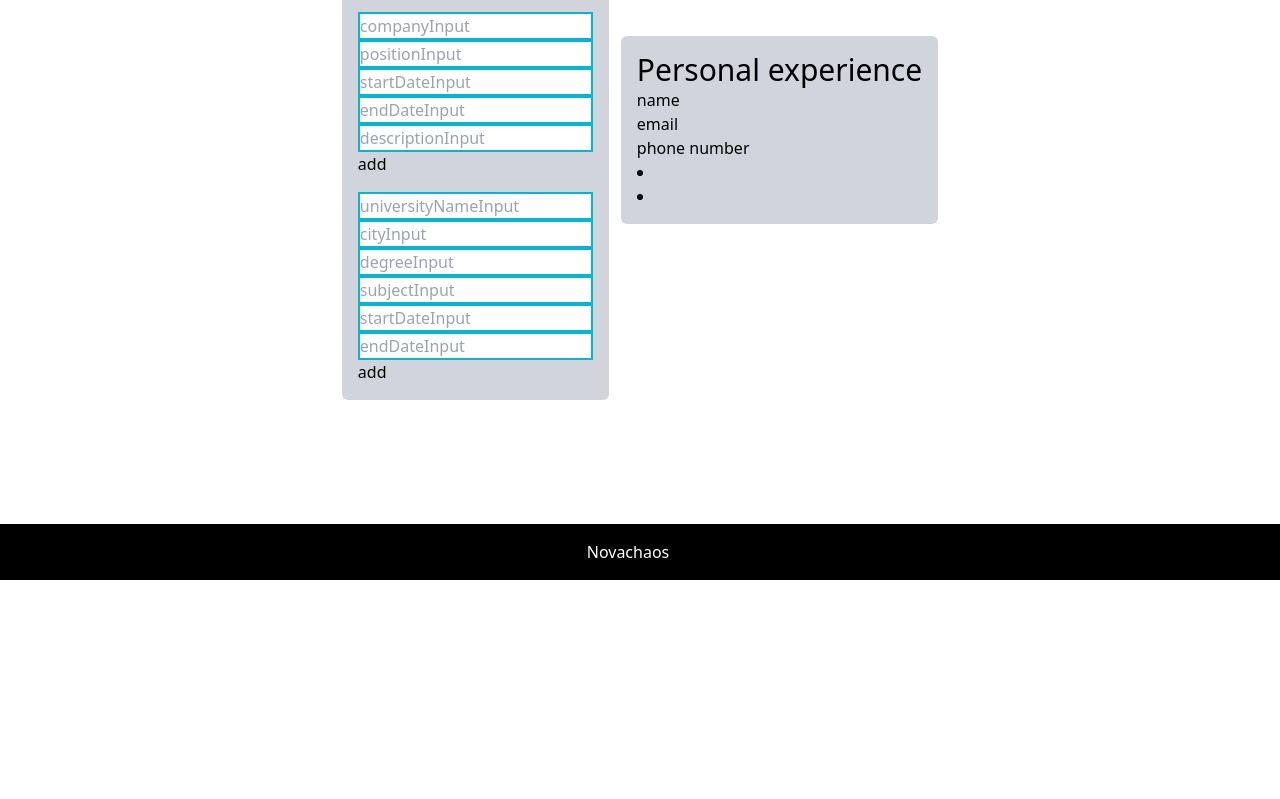
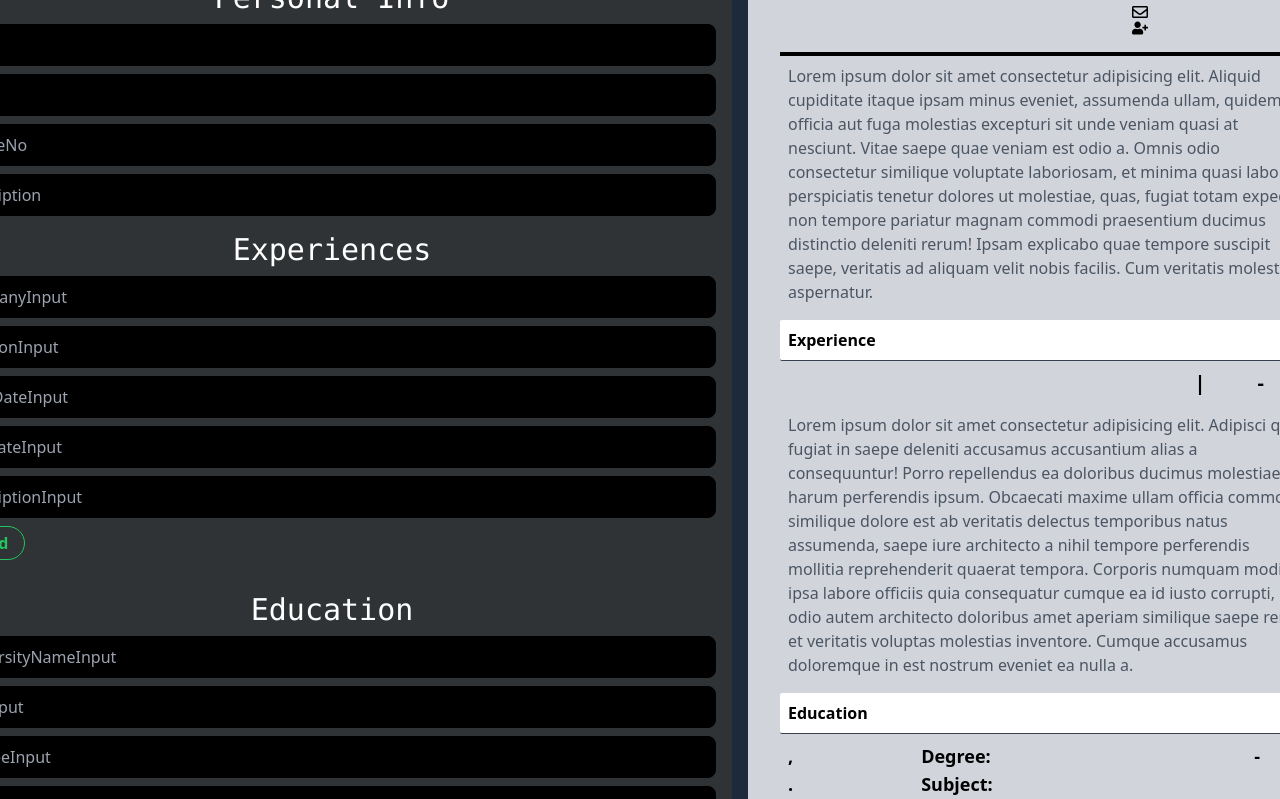
Before and after one commit to Novachaos82/cv-project, a React (Create React App) app: page / in a window 1280 px wide. Shown: the part 220-1019 px from the top of the page. Before the commit the page ends 800 px from the top, so only its background shows below. Built offline with nearby package versions, Linux system fonts and the light colour scheme.

Commit message:
add styles

```diff
--- a/package.json
+++ b/package.json
@@ -8,6 +8,7 @@
     "@testing-library/user-event": "^13.5.0",
     "react": "^18.2.0",
     "react-dom": "^18.2.0",
+    "react-icons": "^4.4.0",
     "react-scripts": "5.0.1",
     "uniqid": "^5.4.0",
     "web-vitals": "^2.1.4"
--- a/src/components/form/educationForm.jsx
+++ b/src/components/form/educationForm.jsx
@@ -3,6 +3,7 @@ const EducationForm = (props) => {
 
   return (
     <div>
+      <h1 className="title">Education</h1>
       {educationArr.map((obj, index) => {
         return (
           <li className="list-none" key={obj.id} data-id={obj.id}>
@@ -72,9 +73,18 @@ const EducationForm = (props) => {
                 id="endDate"
               ></input>
             </div>
-            <button onClick={(e) => props.addClick(e)}>add</button>
+            <button
+              className="btn  border-green-500 text-green-500 hover:bg-green-500"
+              onClick={(e) => props.addClick(e)}
+            >
+              add
+            </button>
             {educationArr.length > 1 ? (
-              <button data-id={obj.id} onClick={(e) => props.deleteClick(e)}>
+              <button
+                className="btn  text-red-500 border-red-500 hover:bg-red-500"
+                data-id={obj.id}
+                onClick={(e) => props.deleteClick(e)}
+              >
                 delete
               </button>
             ) : (
--- a/src/components/form/footer.jsx
+++ b/src/components/form/footer.jsx
@@ -1,7 +1,7 @@
 const Footer = () => {
   return (
     <div>
-      <div className="flex items-center justify-center bg-black text-white p-4 bottom-0 absolute w-screen">
+      <div className="flex items-center justify-center bg-black text-white p-4 bottom-0 w-full">
         Novachaos
         <a href="https://github.com/Novachaos82" className="inline-block">
           <svg
--- a/src/components/form/header.jsx
+++ b/src/components/form/header.jsx
@@ -1,6 +1,6 @@
 const Header = () => {
   return (
-    <div className="w-screen bg-black p-4 flex justify-center items-center">
+    <div className="w-full bg-black p-4 flex justify-center items-center">
       <h3 className="text-white text-5xl font-medium">Header</h3>
     </div>
   );
--- a/src/components/form/mainForm.jsx
+++ b/src/components/form/mainForm.jsx
@@ -18,6 +18,7 @@ class MainForm extends Component {
         name: "",
         email: "",
         phoneNo: "",
+        description: "",
       },
 
       workExperience: {
@@ -75,6 +76,7 @@ class MainForm extends Component {
         name: document.getElementById("name").value,
         email: document.getElementById("email").value,
         phoneNo: document.getElementById("phoneNo").value,
+        description: document.getElementById("description").value,
       },
     });
     console.log(e.target.value);
@@ -157,9 +159,9 @@ class MainForm extends Component {
         <Header />
         <div
           id="mainContent"
-          className="flex space-x-3 justify-center items-center"
+          className="grid grid-cols-1  space-y-8 justify-center  mx-auto my-0 p-24 lg:grid-cols-[800px_minmax(600px,_600px)] md:gap-4 md:space-y-0 w-full bg-slate-800 overflow-y-scroll"
         >
-          <div className="flex-row rounded-md bg-gray-300 h-fit w-fit p-4  justify-center items-center space-y-4">
+          <div className="flex-row rounded-md bg-custom-black  w-full p-4  justify-center items-center text-white">
             <div className="">
               <PersonalForm change={this.peronalInfoHandler} />
             </div>
@@ -172,6 +174,7 @@ class MainForm extends Component {
                 deleteClick={this.workExperienceDeleteHandler}
               />
             </div>
+
             <EducationForm
               change={this.educationHandler}
               educationArr={this.state.educationArray}
@@ -180,15 +183,16 @@ class MainForm extends Component {
               deleteClick={this.educationDeleteHandler}
             />
           </div>
-          <div className="fields">
+          <div className="flex-row rounded-md bg-gray-300 h-fit w-full p-8  justify-center items-center ">
             <div>
-              <h1 className="title">Personal experience</h1>
               <PersonalPreview
                 naam={this.state.personalData.name}
                 email={this.state.personalData.email}
                 phoneNo={this.state.personalData.phoneNo}
+                description={this.state.personalData.description}
               />
 
+              <div className="description-heading">Experience</div>
               {this.state.workExperienceArray.map((obj, index) => {
                 return (
                   <div key={index}>
@@ -204,6 +208,7 @@ class MainForm extends Component {
                 );
               })}
 
+              <div className="description-heading">Education</div>
               {this.state.educationArray.map((obj, index) => {
                 return (
                   <div key={index}>
--- a/src/components/form/personalForm.jsx
+++ b/src/components/form/personalForm.jsx
@@ -26,6 +26,14 @@ const PersonalForm = (props) => {
           id="phoneNo"
         ></input>
       </div>
+      <div>
+        <input
+          className="input"
+          onChange={props.change}
+          placeholder="description"
+          id="description"
+        ></input>
+      </div>
     </div>
   );
 };
--- a/src/components/form/workExperienceForm.jsx
+++ b/src/components/form/workExperienceForm.jsx
@@ -2,6 +2,7 @@ const WorkExperienceForm = (props) => {
   const { experienceArr } = props;
   return (
     <div>
+      <h1 className="title">Experiences</h1>
       {experienceArr.map((obj, index) => {
         return (
           <li className="list-none" key={obj.id} data-id={obj.id}>
@@ -60,9 +61,18 @@ const WorkExperienceForm = (props) => {
                 id="description"
               ></input>
             </div>
-            <button onClick={(e) => props.addClick(e)}>add</button>
+            <button
+              className="btn border-green-500 text-green-500 hover:bg-green-500"
+              onClick={(e) => props.addClick(e)}
+            >
+              add
+            </button>
             {experienceArr.length > 1 ? (
-              <button data-id={obj.id} onClick={(e) => props.deleteClick(e)}>
+              <button
+                className="btn text-red-500 border-red-500 hover:bg-red-500"
+                data-id={obj.id}
+                onClick={(e) => props.deleteClick(e)}
+              >
                 delete
               </button>
             ) : (
--- a/src/components/preview/educationPreview.jsx
+++ b/src/components/preview/educationPreview.jsx
@@ -1,14 +1,28 @@
 const EducationPreview = (props) => {
   return (
     <div>
-      <li className="" key={props.id}>
-        <label className="block">{props.universityName}</label>
-        <label className="block">{props.city}</label>
-        <label className="block">{props.degree}</label>
-        <label className="block">{props.subject}</label>
-        <label className="block">{props.startDate}</label>
-        <label className="block">{props.endDate}</label>
-      </li>
+      <div className="flex p-2 text-lg font-semibold" key={props.id}>
+        <div className="flex-1 flex gap-32">
+          <div>
+            <div className="">{props.universityName},</div>
+            <div className="">{props.city}.</div>
+          </div>
+          <div>
+            <div className="">
+              Degree:<span className=" ml-2 font-light">{props.degree}</span>
+            </div>
+            <div className="">
+              Subject:<span className="ml-2 font-light">{props.subject}</span>
+            </div>
+          </div>
+        </div>
+
+        <div className="flex gap-3">
+          <div className="w-9 min-w-fit">{props.startDate}</div>
+          <div>-</div>
+          <div className="w-9 min-w-fit">{props.endDate}</div>
+        </div>
+      </div>
     </div>
   );
 };
--- a/src/components/preview/experiencesPreview.jsx
+++ b/src/components/preview/experiencesPreview.jsx
@@ -1,13 +1,36 @@
 const ExperiencePreview = (props) => {
   return (
     <div>
-      <li className="" key={props.id}>
-        <label className="block">{props.company}</label>
-        <label className="block">{props.position}</label>
-        <label className="block">{props.startDate}</label>
-        <label className="block">{props.endDate}</label>
-        <label className="block">{props.description}</label>
-      </li>
+      <div>
+        <div className="p-2 " key={props.id}>
+          <div className="flex gap-2 text-xl font-semibold">
+            <div className="flex-1">{props.position}</div>
+            <div className="">{props.company}</div>
+            <span>|</span>
+
+            <div className="flex gap-2">
+              <div className="w-9 min-w-fit">{props.startDate}</div>
+              <div>-</div>
+              <div className="w-9 min-w-fit">{props.endDate}</div>
+            </div>
+          </div>
+
+          <div className="mt-4 text-gray-600">
+            Lorem ipsum dolor sit amet consectetur adipisicing elit. Adipisci
+            quis fugiat in saepe deleniti accusamus accusantium alias a
+            consequuntur! Porro repellendus ea doloribus ducimus molestiae harum
+            perferendis ipsum. Obcaecati maxime ullam officia commodi similique
+            dolore est ab veritatis delectus temporibus natus assumenda, saepe
+            iure architecto a nihil tempore perferendis mollitia reprehenderit
+            quaerat tempora. Corporis numquam modi ipsa labore officiis quia
+            consequatur cumque ea id iusto corrupti, odio autem architecto
+            doloribus amet aperiam similique saepe rem et veritatis voluptas
+            molestias inventore. Cumque accusamus doloremque in est nostrum
+            eveniet ea nulla a.
+            {props.description}
+          </div>
+        </div>
+      </div>
     </div>
   );
 };
--- a/src/components/preview/personalPreview.jsx
+++ b/src/components/preview/personalPreview.jsx
@@ -1,9 +1,37 @@
+import { FaRegEnvelope } from "react-icons/fa";
+import { FaUserPlus } from "react-icons/fa";
 const PersonalPreview = (props) => {
   return (
     <div>
-      <label className="block">name {props.naam}</label>
-      <label className="block">email {props.email}</label>
-      <label className="block">phone number {props.phoneNo}</label>
+      <div className="relative flex items-center justify-between border-b-4 border-black py-4 px-2 ">
+        <div className="font-bold text-4xl capitalize font-BebasNeue tracking-wide text-cyan-900 ">
+          {props.naam}
+        </div>
+        <div className=" ">
+          <div className="capitalize flex  items-center gap-4 ">
+            <FaRegEnvelope></FaRegEnvelope>
+            <span className="w-36 min-w-fit  text-gray-600">{props.email}</span>
+          </div>
+          <div className="capitalize flex items-center gap-4 ">
+            <FaUserPlus></FaUserPlus>{" "}
+            <span className="w-36 min-w-fit  text-gray-600">
+              {props.phoneNo}
+            </span>
+          </div>
+        </div>
+      </div>
+
+      <div className=" py-2 px-2 text-gray-600">
+        Lorem ipsum dolor sit amet consectetur adipisicing elit. Aliquid
+        cupiditate itaque ipsam minus eveniet, assumenda ullam, quidem, officia
+        aut fuga molestias excepturi sit unde veniam quasi at nesciunt. Vitae
+        saepe quae veniam est odio a. Omnis odio consectetur similique voluptate
+        laboriosam, et minima quasi labore perspiciatis tenetur dolores ut
+        molestiae, quas, fugiat totam expedita non tempore pariatur magnam
+        commodi praesentium ducimus distinctio deleniti rerum! Ipsam explicabo
+        quae tempore suscipit saepe, veritatis ad aliquam velit nobis facilis.
+        Cum veritatis molestias aspernatur.{props.description}
+      </div>
     </div>
   );
 };
--- a/src/index.css
+++ b/src/index.css
@@ -1,3 +1,4 @@
+@import url("https://fonts.googleapis.com/css2?family=Bebas+Neue&family=Nunito:ital,wght@0,200;0,300;0,400;0,500;0,600;0,700;0,800;0,900;1,200;1,300;1,400;1,500;1,600;1,700;1,800;1,900&family=Poppins&display=swap");
 @tailwind base;
 @tailwind components;
 @tailwind utilities;
@@ -7,13 +8,21 @@
 }
 
 .input {
-  @apply border-2 border-cyan-500 outline-none;
+  @apply border border border-black outline-none rounded-lg w-full mb-2 p-2 bg-black text-white;
 }
 
 .title {
-  @apply text-3xl;
+  @apply text-3xl my-2 text-center font-mono;
 }
 
 .fields {
-  @apply flex-row rounded-md bg-gray-300 h-fit w-fit p-4  justify-center items-center space-y-2;
+  @apply flex-row rounded-md bg-gray-300  w-full px-4  justify-center items-center;
 }
+
+.btn {
+  @apply px-4 py-1 bg-transparent  border  rounded-3xl ml-3 mb-6  hover:text-white transition-all duration-300 capitalize font-bold;
+}
+
+.description-heading {
+  @apply bg-white p-2 mt-2 font-semibold rounded-sm  border-b border-gray-700;
+}
--- a/tailwind.config.js
+++ b/tailwind.config.js
@@ -2,7 +2,15 @@
 module.exports = {
   content: ["./src/**/*.{js,jsx,ts,tsx}"],
   theme: {
-    extend: {},
+    extend: {
+      colors: {
+        "custom-black": "#2f3335",
+      },
+      fontFamily: {
+        Poppins: ["Poppins", "sans-serif"],
+        BebasNeue: ["Bebas Neue", "cursive"],
+      },
+    },
   },
   plugins: [],
 };
```
Also changed, not shown: 1 other file (tests, documents, lock files or other folders).
